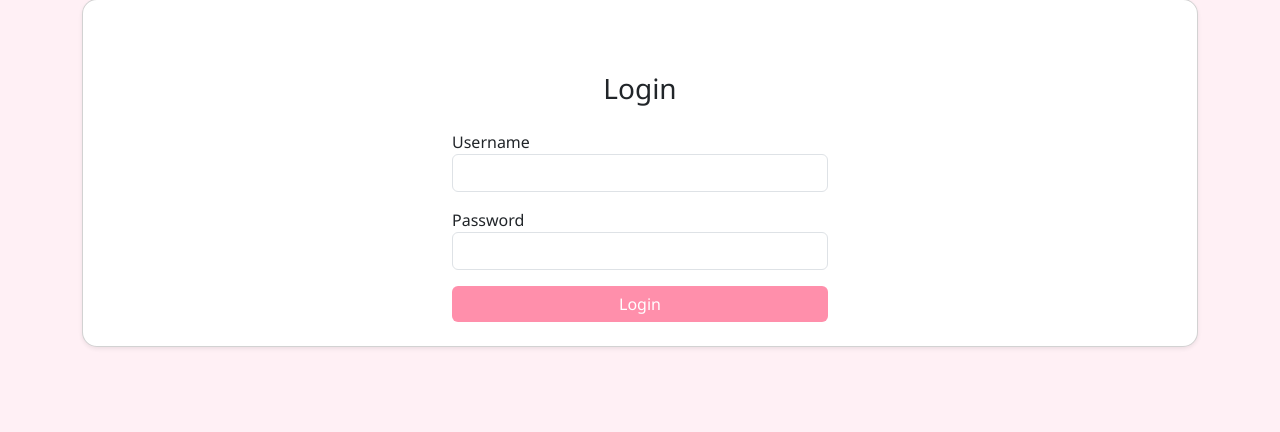
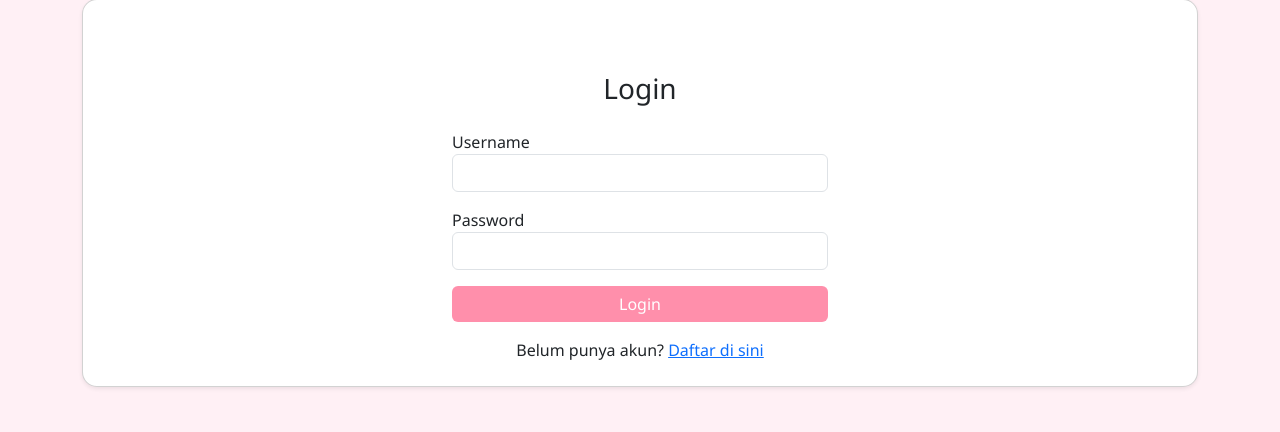
Before and after one commit to IET-Polinela/project-2026-auliyah2478, a Django app: template server_smartcity/templates/registration/login.html in a window 1280 px wide. Shown: the part 81-513 px from the top of the page. Run offline with Django 5.2, Linux system fonts and the light colour scheme; the template is opened without the code that fills it, so the values that code supplies are empty.

Commit message:
Tambah fitur register link

```diff
--- a/server_smartcity/templates/registration/login.html
+++ b/server_smartcity/templates/registration/login.html
@@ -20,6 +20,12 @@
 
         <button class="btn btn-primary w-100">Login</button>
     </form>
+
+    <div class="text-center mt-3">
+        Belum punya akun?
+        <a href="/accounts/register/">Daftar di sini</a>
+    </div>
+
 </div>
 
 {% endblock %}
--- a/smartcity_citizen_spa_24782026/js/router.js
+++ b/smartcity_citizen_spa_24782026/js/router.js
@@ -28,6 +28,12 @@ const routes = {
 
           </form>
 
+          <p class="text-center mt-3">
+              Belum punya akun?
+              <a href="http://103.151.63.84:8008/accounts/register/" target="_blank">
+                Daftar di sini
+            </a>
+          </p>
         </div>
 
       </section>
```
